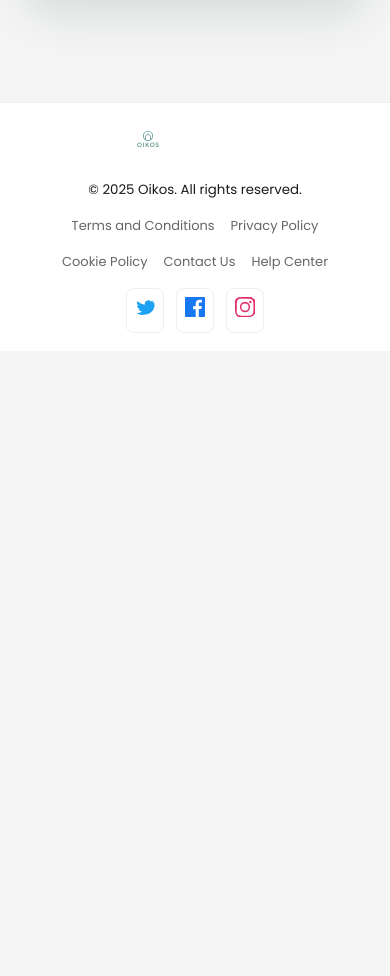
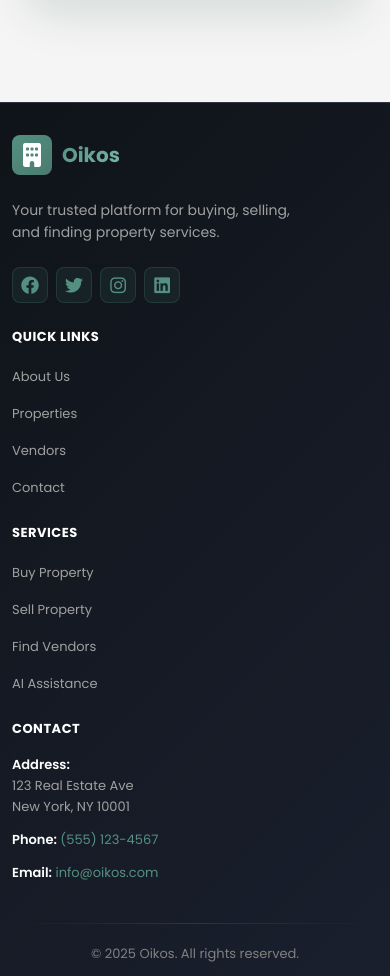
Before and after one commit to velu-jaya/oikos-frontend, a Next.js app: page / in a window 390 px wide. Shown: the part 9240-10216 px from the top of the page. Before the commit the page ends 9591 px from the top, so only its background shows below. Built offline with nearby package versions, Linux system fonts and the light colour scheme.

Commit message:
footer and filterpanel

```diff
--- a/src/components/Footer.js
+++ b/src/components/Footer.js
@@ -1,38 +1,78 @@
 import Image from "next/image";
-import styles from "../app/page.module.css";
+import styles from "./Footer.module.css";
 
 export default function Footer() {
+  const currentYear = new Date().getFullYear();
+
   return (
     <footer className={styles.footer}>
-      <div className={styles.footerInner}>
-        <div className={styles.footerLeft}>
-          <div className={styles.brandFooter}>
-            <Image src="/logo.svg" width={120} height={36} alt="Oikos" />
+      <div className={styles.footerContainer}>
+        {/* Brand Section */}
+        <div className={styles.brandSection}>
+          <div className={styles.brandLogo}>
+            <div className={styles.logoIcon}>
+              <i className="fa-solid fa-building"></i>
+            </div>
+            <h2 className={styles.brandName}>Oikos</h2>
           </div>
-          <small>© {new Date().getFullYear()} Oikos. All rights reserved.</small>
-        </div>
-        <div className={styles.footerCenter}>
-          <nav className={styles.footerLinks}>
-            <a href="/terms" className={styles.footerLink}>Terms and Conditions</a>
-            <a href="/privacy" className={styles.footerLink}>Privacy Policy</a>
-            <a href="/cookies" className={styles.footerLink}>Cookie Policy</a>
-            <a href="/contact" className={styles.footerLink}>Contact Us</a>
-            <a href="/help" className={styles.footerLink}>Help Center</a>
-          </nav>
-        </div>
-        <div className={styles.footerRight}>
-          <div className={styles.socials}>
-            <a aria-label="twitter" href="#" className={styles.socialIcon}>
-              <Image src="/icons/twitter.svg" width={20} height={20} alt="Twitter" />
+          <p className={styles.brandDescription}>
+            Your trusted platform for buying, selling, and finding property services.
+          </p>
+          <div className={styles.socialLinks}>
+            <a href="#" className={styles.socialLink} title="Facebook">
+              <i className="fa-brands fa-facebook"></i>
             </a>
-            <a aria-label="facebook" href="#" className={styles.socialIcon}>
-              <Image src="/icons/facebook.svg" width={20} height={20} alt="Facebook" />
+            <a href="#" className={styles.socialLink} title="Twitter">
+              <i className="fa-brands fa-twitter"></i>
             </a>
-            <a aria-label="instagram" href="#" className={styles.socialIcon}>
-              <Image src="/icons/instagram.svg" width={20} height={20} alt="Instagram" />
+            <a href="#" className={styles.socialLink} title="Instagram">
+              <i className="fa-brands fa-instagram"></i>
+            </a>
+            <a href="#" className={styles.socialLink} title="LinkedIn">
+              <i className="fa-brands fa-linkedin"></i>
             </a>
           </div>
         </div>
+
+        {/* Quick Links Section */}
+        <div className={styles.linksSection}>
+          <h3 className={styles.sectionTitle}>Quick Links</h3>
+          <ul className={styles.linksList}>
+            <li><a href="/about">About Us</a></li>
+            <li><a href="/properties">Properties</a></li>
+            <li><a href="/vendors">Vendors</a></li>
+            <li><a href="/contact">Contact</a></li>
+          </ul>
+        </div>
+
+        {/* Services Section */}
+        <div className={styles.linksSection}>
+          <h3 className={styles.sectionTitle}>Services</h3>
+          <ul className={styles.linksList}>
+            <li><a href="/buy">Buy Property</a></li>
+            <li><a href="/sell">Sell Property</a></li>
+            <li><a href="/vendors">Find Vendors</a></li>
+            <li><a href="/ai-assistance">AI Assistance</a></li>
+          </ul>
+        </div>
+
+        {/* Contact Section */}
+        <div className={styles.contactSection}>
+          <h3 className={styles.sectionTitle}>Contact</h3>
+          <div className={styles.contactInfo}>
+            <p><strong>Address:</strong><br />123 Real Estate Ave<br />New York, NY 10001</p>
+            <p><strong>Phone:</strong> <a href="tel:+15551234567">(555) 123-4567</a></p>
+            <p><strong>Email:</strong> <a href="mailto:info@oikos.com">info@oikos.com</a></p>
+          </div>
+        </div>
+      </div>
+
+      {/* Divider */}
+      <div className={styles.divider}></div>
+
+      {/* Copyright */}
+      <div className={styles.copyright}>
+        <p>&copy; {currentYear} Oikos. All rights reserved.</p>
       </div>
     </footer>
   );
--- /dev/null
+++ b/src/components/Footer.module.css
@@ -0,0 +1,254 @@
+.footer {
+  background: linear-gradient(135deg, #0f1419 0%, #1a1f2e 100%);
+  color: #e0e0e0;
+  padding: 60px 20px 20px;
+  border-top: 1px solid rgba(255, 255, 255, 0.1);
+}
+
+.footerContainer {
+  max-width: 1200px;
+  margin: 0 auto;
+  display: grid;
+  grid-template-columns: repeat(auto-fit, minmax(250px, 1fr));
+  gap: 40px;
+  margin-bottom: 40px;
+}
+
+/* Brand Section */
+.brandSection {
+  display: flex;
+  flex-direction: column;
+  gap: 16px;
+}
+
+.brandLogo {
+  display: flex;
+  align-items: center;
+  gap: 12px;
+}
+
+.logoIcon {
+  width: 48px;
+  height: 48px;
+  background: linear-gradient(135deg, #549080 0%, #4a7a6f 100%);
+  border-radius: 8px;
+  display: flex;
+  align-items: center;
+  justify-content: center;
+  flex-shrink: 0;
+}
+
+.logoIcon i {
+  font-size: 28px;
+  color: white;
+}
+
+.brandName {
+  font-size: 28px;
+  font-weight: 700;
+  margin: 0;
+  background: linear-gradient(135deg, #549080 0%, #7cb8a8 100%);
+  -webkit-background-clip: text;
+  -webkit-text-fill-color: transparent;
+  background-clip: text;
+}
+
+.brandDescription {
+  font-size: 14px;
+  line-height: 1.6;
+  color: #a0a0a0;
+  margin: 8px 0 0;
+  max-width: 300px;
+}
+
+.socialLinks {
+  display: flex;
+  gap: 12px;
+  margin-top: 8px;
+}
+
+.socialLink {
+  width: 40px;
+  height: 40px;
+  border-radius: 8px;
+  background: rgba(84, 144, 128, 0.1);
+  color: #549080;
+  display: flex;
+  align-items: center;
+  justify-content: center;
+  border: 1px solid rgba(84, 144, 128, 0.2);
+  transition: all 0.3s ease;
+  text-decoration: none;
+}
+
+.socialLink:hover {
+  background: rgba(84, 144, 128, 0.2);
+  color: #7cb8a8;
+  border-color: rgba(84, 144, 128, 0.4);
+  transform: translateY(-2px);
+}
+
+.socialLink i {
+  font-size: 18px;
+}
+
+/* Links Sections */
+.linksSection {
+  display: flex;
+  flex-direction: column;
+  gap: 16px;
+}
+
+.sectionTitle {
+  font-size: 16px;
+  font-weight: 700;
+  margin: 0;
+  text-transform: uppercase;
+  letter-spacing: 0.5px;
+  color: white;
+}
+
+.linksList {
+  list-style: none;
+  padding: 0;
+  margin: 0;
+  display: flex;
+  flex-direction: column;
+  gap: 12px;
+}
+
+.linksList li a {
+  color: #a0a0a0;
+  text-decoration: none;
+  font-size: 14px;
+  transition: all 0.3s ease;
+  display: inline-block;
+}
+
+.linksList li a:hover {
+  color: #549080;
+  transform: translateX(4px);
+}
+
+/* Contact Section */
+.contactSection {
+  display: flex;
+  flex-direction: column;
+  gap: 16px;
+}
+
+.contactInfo {
+  display: flex;
+  flex-direction: column;
+  gap: 12px;
+}
+
+.contactInfo p {
+  margin: 0;
+  font-size: 13px;
+  line-height: 1.6;
+  color: #a0a0a0;
+}
+
+.contactInfo strong {
+  color: white;
+  font-weight: 600;
+}
+
+.contactInfo a {
+  color: #549080;
+  text-decoration: none;
+  transition: color 0.3s ease;
+}
+
+.contactInfo a:hover {
+  color: #7cb8a8;
+  text-decoration: underline;
+}
+
+/* Divider */
+.divider {
+  max-width: 1200px;
+  margin: 0 auto;
+  height: 1px;
+  background: linear-gradient(90deg, transparent, rgba(255, 255, 255, 0.1), transparent);
+}
+
+/* Copyright */
+.copyright {
+  max-width: 1200px;
+  margin: 0 auto;
+  padding-top: 20px;
+  text-align: center;
+}
+
+.copyright p {
+  font-size: 13px;
+  color: #808080;
+  margin: 0;
+}
+
+/* Responsive Design */
+@media (max-width: 768px) {
+  .footer {
+    padding: 40px 16px 16px;
+  }
+
+  .footerContainer {
+    grid-template-columns: 1fr;
+    gap: 32px;
+  }
+
+  .brandName {
+    font-size: 24px;
+  }
+
+  .sectionTitle {
+    font-size: 14px;
+  }
+
+  .linksList li a,
+  .contactInfo p {
+    font-size: 13px;
+  }
+}
+
+@media (max-width: 480px) {
+  .footer {
+    padding: 32px 12px 12px;
+  }
+
+  .footerContainer {
+    gap: 24px;
+  }
+
+  .brandLogo {
+    gap: 10px;
+  }
+
+  .logoIcon {
+    width: 40px;
+    height: 40px;
+  }
+
+  .logoIcon i {
+    font-size: 24px;
+  }
+
+  .brandName {
+    font-size: 20px;
+  }
+
+  .socialLinks {
+    gap: 8px;
+  }
+
+  .socialLink {
+    width: 36px;
+    height: 36px;
+  }
+
+  .sectionTitle {
+    font-size: 13px;
+  }
+}
```
Also changed, not shown: src/components/FilterPanel.js (+89 -37 lines).
